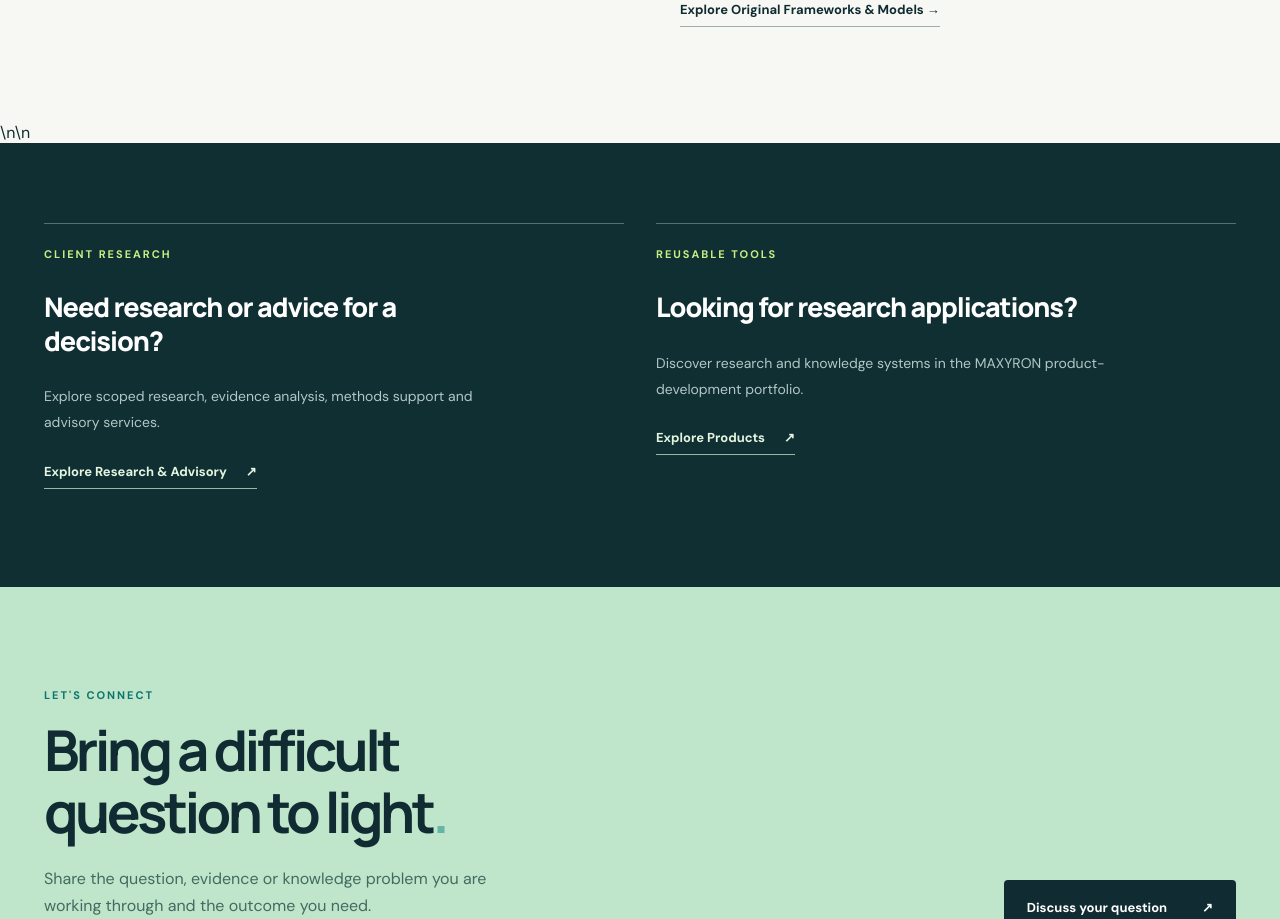
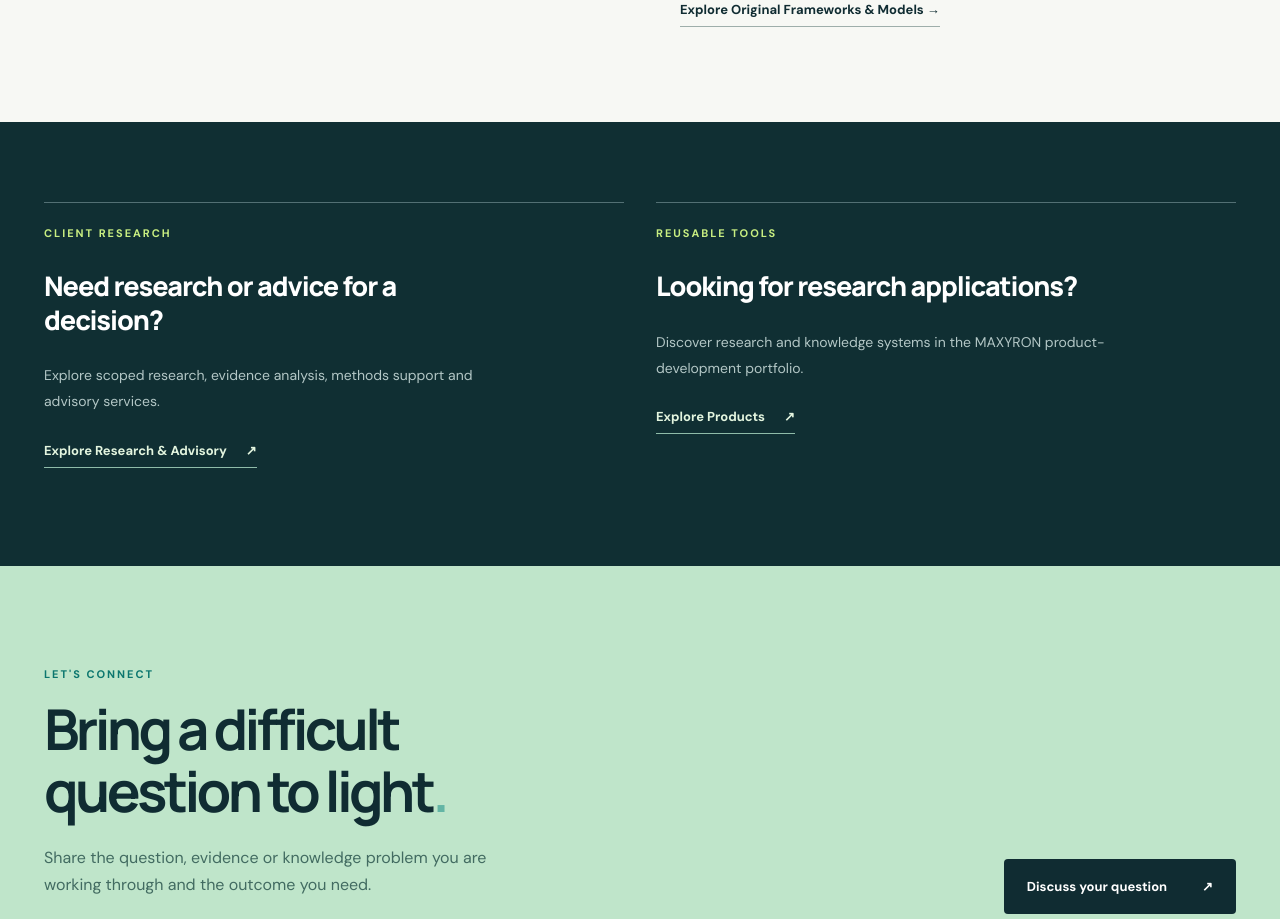
Before and after one commit to Odogwo/maxyron-website, a Next.js app: page /research in a window 1280 px wide. Shown: the part 2827-3746 px from the top of the page. Built offline with nearby package versions, Linux system fonts and the light colour scheme.

Commit message:
fix(research): normalize JSX section line breaks

```diff
--- a/app/research/page.tsx
+++ b/app/research/page.tsx
@@ -66,7 +66,9 @@ export default function ResearchPage() {
       <p>As MAXYRON develops its publication catalogue, material should have an identifiable owner, source basis, version, corrections history and appropriate review. Related insights should improve a canonical article rather than create unnecessary duplicates.</p></div>
     </section>
 
-    <section className="shell research-intro" aria-labelledby="intellectual-works-heading"><div><p className="eyebrow muted">ORIGINAL INTELLECTUAL WORKS</p><h2 id="intellectual-works-heading">Frameworks & Models</h2></div><div><p>Explore original conceptual frameworks and developing methodologies, with their evolution, evidence status and limitations clearly documented.</p><a className="text-link dark-link" href="/research/frameworks">Explore Original Frameworks & Models →</a></div></section>\n\n    <section className="research-pathways"><div className="shell research-pathway-grid">
+    <section className="shell research-intro" aria-labelledby="intellectual-works-heading"><div><p className="eyebrow muted">ORIGINAL INTELLECTUAL WORKS</p><h2 id="intellectual-works-heading">Frameworks & Models</h2></div><div><p>Explore original conceptual frameworks and developing methodologies, with their evolution, evidence status and limitations clearly documented.</p><a className="text-link dark-link" href="/research/frameworks">Explore Original Frameworks & Models →</a></div></section>
+
+    <section className="research-pathways"><div className="shell research-pathway-grid">
       <article><span className="eyebrow">CLIENT RESEARCH</span><h3>Need research or advice for a decision?</h3><p>Explore scoped research, evidence analysis, methods support and advisory services.</p><a className="text-link" href="/services#research-advisory">Explore Research & Advisory <span aria-hidden="true">↗</span></a></article>
       <article><span className="eyebrow">REUSABLE TOOLS</span><h3>Looking for research applications?</h3><p>Discover research and knowledge systems in the MAXYRON product-development portfolio.</p><a className="text-link" href="/products">Explore Products <span aria-hidden="true">↗</span></a></article>
     </div></section>
```
